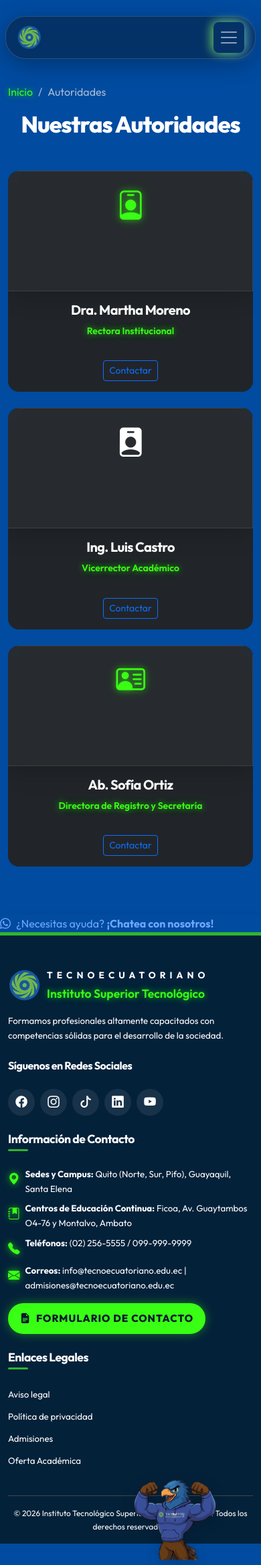
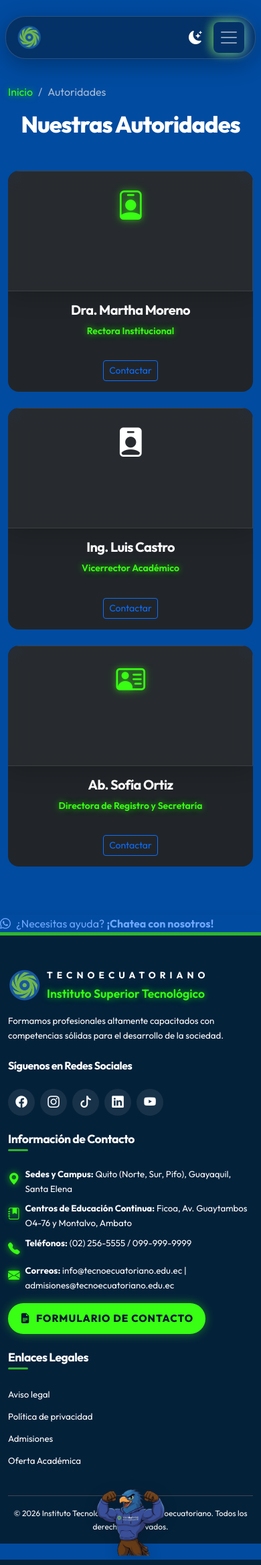
Before and after one commit to Mari278709/Pruebas, a Django app: page /autoridades/ in a window 390 px wide; the page is wider, and only the part inside the window is pictured. Shown: that part at 67% size. Run offline with Django 5.2, Linux system fonts and the light colour scheme; some libraries are stand-ins or nearby versions.

Commit message:
Fix mascot alignment and mobile theme toggle

```diff
--- a/static/css/custom.css
+++ b/static/css/custom.css
@@ -1825,3 +1825,34 @@ html[data-theme="light"] .offcanvas-body .dropdown-menu {
 .offcanvas-body .dropdown-menu.show {
     display: block !important;
 }
+
+/* =========================================
+   FIX: MASCOTA FOOTER RESPONSIVA
+   ========================================= */
+.mascot-container {
+    height: 0;
+    overflow: visible;
+    display: flex;
+    justify-content: center;
+}
+
+.footer-mascot {
+    height: 120px;
+    width: auto;
+    object-fit: contain;
+    transform: translateY(0);
+    filter: drop-shadow(0 4px 10px rgba(0,0,0,0.15));
+    position: relative;
+    z-index: 10;
+}
+
+/* En escritorio, se desplaza a la derecha y arriba */
+@media (min-width: 768px) {
+    .mascot-container {
+        justify-content: flex-start;
+    }
+    .footer-mascot {
+        height: 145px;
+        transform: translate(66px, -17px);
+    }
+}
--- a/static/js/main.js
+++ b/static/js/main.js
@@ -7,9 +7,9 @@ document.addEventListener("DOMContentLoaded", function() {
     // ----------------------------------------------------
     // LÓGICA DE MODO DÍA/NOCHE (THEME TOGGLE)
     // ----------------------------------------------------
-    const themeToggle = document.getElementById('theme-toggle');
-    const iconDark = document.querySelector('.theme-icon-dark');
-    const iconLight = document.querySelector('.theme-icon-light');
+    const themeToggles = document.querySelectorAll('.theme-toggle-btn');
+    const iconsDark = document.querySelectorAll('.theme-icon-dark');
+    const iconsLight = document.querySelectorAll('.theme-icon-light');
 
     // Función para aplicar un tema específico
     function applyTheme(theme) {
@@ -17,17 +17,13 @@ document.addEventListener("DOMContentLoaded", function() {
         if (theme === 'light') {
             document.documentElement.setAttribute('data-theme', 'light');
             document.documentElement.setAttribute('data-bs-theme', 'light');
-            if (iconDark && iconLight) {
-                iconDark.classList.add('d-none');
-                iconLight.classList.remove('d-none');
-            }
+            iconsDark.forEach(icon => icon.classList.add('d-none'));
+            iconsLight.forEach(icon => icon.classList.remove('d-none'));
         } else {
             document.documentElement.removeAttribute('data-theme');
             document.documentElement.setAttribute('data-bs-theme', 'dark');
-            if (iconDark && iconLight) {
-                iconLight.classList.add('d-none');
-                iconDark.classList.remove('d-none');
-            }
+            iconsLight.forEach(icon => icon.classList.add('d-none'));
+            iconsDark.forEach(icon => icon.classList.remove('d-none'));
         }
     }
 
@@ -37,9 +33,9 @@ document.addEventListener("DOMContentLoaded", function() {
         applyTheme(savedTheme);
     }
 
-    // Event listener para el botón
-    if (themeToggle) {
-        themeToggle.addEventListener('click', function(e) {
+    // Event listener para los botones
+    themeToggles.forEach(toggle => {
+        toggle.addEventListener('click', function(e) {
             e.preventDefault();
             const currentTheme = document.documentElement.getAttribute('data-theme');
             const newTheme = currentTheme === 'light' ? 'dark' : 'light';
@@ -47,7 +43,7 @@ document.addEventListener("DOMContentLoaded", function() {
             applyTheme(newTheme);
             localStorage.setItem('istte-theme', newTheme);
         });
-    }
+    });
     // ----------------------------------------------------
 
     // Inicializar componentes interactivos
--- a/templates/base.html
+++ b/templates/base.html
@@ -115,12 +115,22 @@
                         </div>
                     </a>
 
-                    <!-- Toggler móvil a la derecha -->
-                    <button class="navbar-toggler border-0 p-2" type="button" data-bs-toggle="offcanvas"
-                        data-bs-target="#offcanvasNavbar" aria-controls="offcanvasNavbar"
-                        aria-label="Alternar navegación">
-                        <span class="navbar-toggler-icon"></span>
-                    </button>
+                    <!-- Controles Móvil (Tema + Toggler) -->
+                    <div class="d-flex align-items-center gap-2">
+                        <!-- Botón Tema Móvil -->
+                        <button class="btn btn-link text-white text-decoration-none px-2 d-flex align-items-center theme-toggle-btn d-xl-none"
+                            aria-label="Cambiar tema">
+                            <i class="bi bi-moon-stars-fill theme-icon-dark fs-5"></i>
+                            <i class="bi bi-sun-fill theme-icon-light fs-5 d-none"></i>
+                        </button>
+
+                        <!-- Toggler móvil -->
+                        <button class="navbar-toggler border-0 p-2" type="button" data-bs-toggle="offcanvas"
+                            data-bs-target="#offcanvasNavbar" aria-controls="offcanvasNavbar"
+                            aria-label="Alternar navegación">
+                            <span class="navbar-toggler-icon"></span>
+                        </button>
+                    </div>
 
                     <!-- Offcanvas / Menú de enlaces -->
                     <div class="offcanvas offcanvas-end" tabindex="-1" id="offcanvasNavbar"
@@ -254,9 +264,8 @@
                             <!-- Botones de Acción Destacados (Inscríbete y Contacto) -->
                             <div
                                 class="d-flex flex-lg-row flex-column gap-2 align-items-lg-center mt-4 mt-lg-0 me-lg-3">
-                                <!-- Botón de Tema (Sol/Luna) -->
-                                <button id="theme-toggle"
-                                    class="btn btn-link text-white text-decoration-none px-2 d-flex align-items-center"
+                                <!-- Botón de Tema (Sol/Luna) - Desktop -->
+                                <button class="btn btn-link text-white text-decoration-none px-2 d-flex align-items-center theme-toggle-btn d-none d-xl-flex"
                                     aria-label="Cambiar tema">
                                     <i class="bi bi-moon-stars-fill theme-icon-dark fs-5"></i>
                                     <i class="bi bi-sun-fill theme-icon-light fs-5 d-none"></i>
@@ -391,10 +400,8 @@
                                 class="footer-link small text-secondary text-decoration-none">Oferta Académica</a></li>
                     </ul>
                     <!-- Imagen solicitada (2.png) debajo de Enlaces Legales -->
-                    <div class="mt-3 d-flex justify-content-center justify-content-md-start"
-                        style="height: 0; overflow: visible;">
-                        <img src="{% static 'images/2.png' %}" alt="Mascota ISTTE" class="img-fluid"
-                            style="height: 145px; width: auto; object-fit: contain; transform: translate(66px, -17px); filter: drop-shadow(0 4px 10px rgba(0,0,0,0.15)); position: relative; z-index: 10;">
+                    <div class="mt-3 mascot-container">
+                        <img src="{% static 'images/2.png' %}" alt="Mascota ISTTE" class="img-fluid footer-mascot">
                     </div>
                 </div>
             </div>
```
